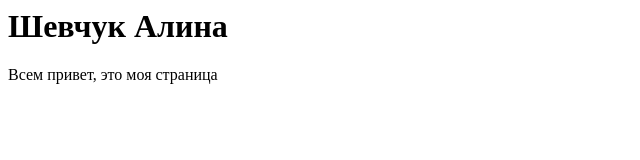
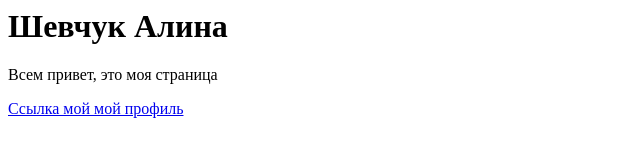
Before and after one commit to Criston9/Criston, a plain HTML site: page Test.html in a window 1280 px wide. Shown: the whole page, without its empty margins (0-640 px from the left). Drawn offline with Linux system fonts and the light colour scheme.

Commit message:
Добавление ссылки на мой профиль
Добавлен код на мой профиль в Цифровом университете АлтГУ

```diff
--- a/Test.html
+++ b/Test.html
@@ -5,6 +5,6 @@
   <body>
     <h1>Шевчук Алина</h1>
     <p> Всем привет, это моя страница </p>
-
+<a href="https://portal.edu.asu.ru/user/profile.php?id=34434"> Ссылка мой мой профиль</a>
   </body>
 </html>
```
